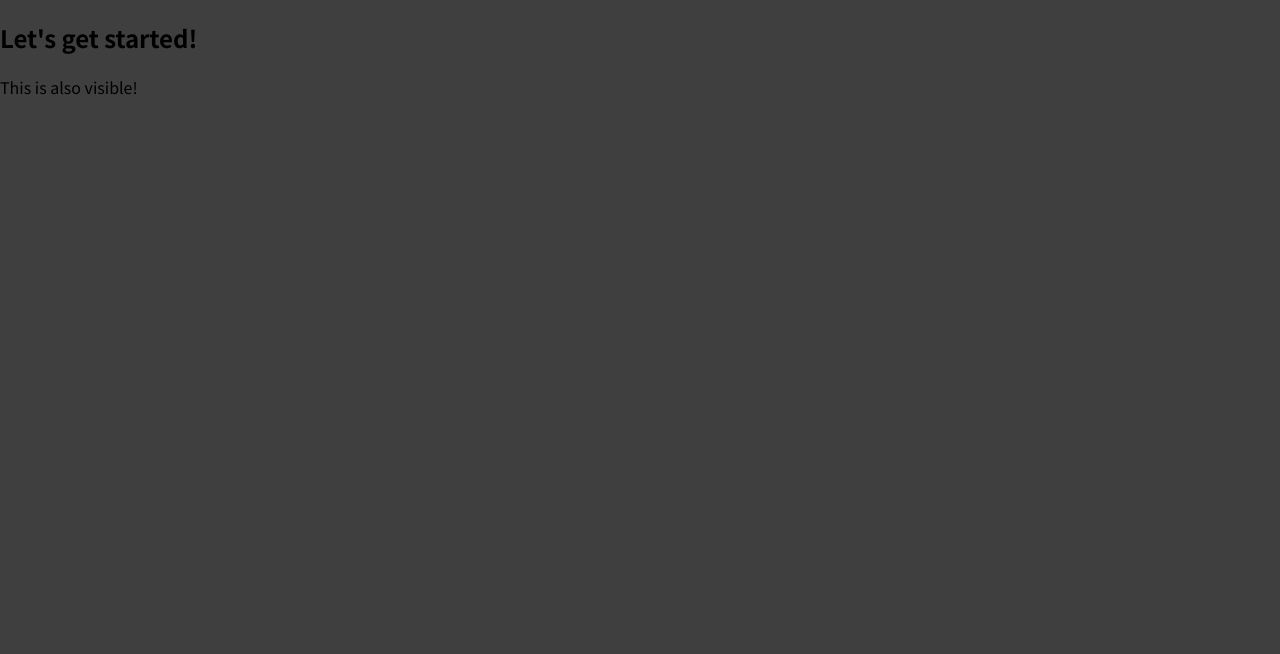
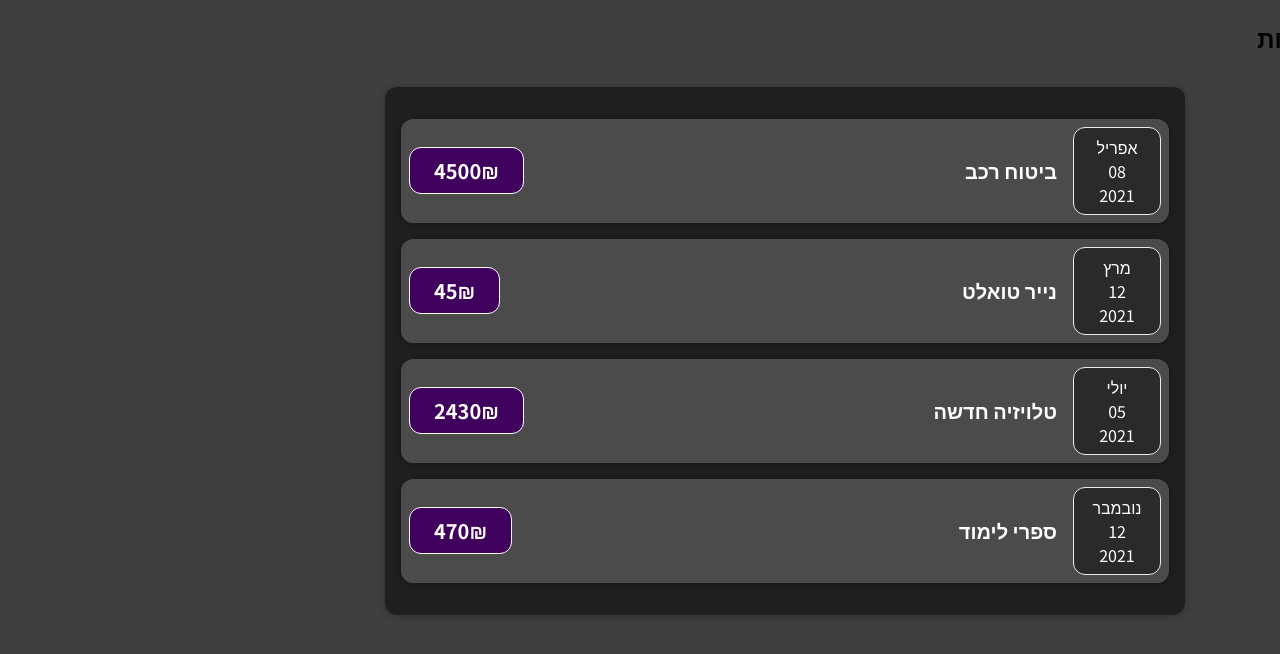
Before and after one commit to Avivblanero/Financial-Tracker, a JavaScript app: page / in a window 1280 px wide. Shown: the top 654 px of the page. Built offline with nearby package versions, Linux system fonts and the light colour scheme.

Commit message:
the last static stage

```diff
--- a/public/index.html
+++ b/public/index.html
@@ -1,14 +1,12 @@
 <!DOCTYPE html>
-<html lang="en">
+<html lang="he">
+
 <head>
   <meta charset="utf-8" />
   <link rel="icon" href="%PUBLIC_URL%/favicon.ico" />
   <meta name="viewport" content="width=device-width, initial-scale=1" />
   <meta name="theme-color" content="#000000" />
-    <meta
-      name="description"
-      content="Web site created using create-react-app"
-    />
+  <meta name="description" content="Web site created using create-react-app" />
   <link rel="apple-touch-icon" href="%PUBLIC_URL%/logo192.png" />
   <!--
       manifest.json provides metadata used when your web app is installed on a
@@ -26,6 +24,7 @@
     -->
   <title>React App</title>
 </head>
+
 <body>
   <noscript>You need to enable JavaScript to run this app.</noscript>
   <div id="root"></div>
@@ -40,4 +39,5 @@
       To create a production bundle, use `npm run build` or `yarn build`.
     -->
 </body>
+
 </html>
--- a/src/App.js
+++ b/src/App.js
@@ -1,8 +1,19 @@
+import Expenses from "./components/Expenses";
+
+
 function App() {
+  const expenses = [
+    { id: 'e1', title: 'ביטוח רכב', amount: 4500, date: new Date(2021, 3, 8) },
+    { id: 'e2', title: 'נייר טואלט', amount: 45, date: new Date(2021, 2, 12) },
+    { id: 'e3', title: 'טלויזיה חדשה', amount: 2430, date: new Date(2021, 6, 5) },
+    { id: 'e4', title: 'ספרי לימוד', amount: 470, date: new Date(2021, 10, 12) },
+  ];
+
   return (
     <div>
-      <h2>Let's get started!</h2>
-      <p>This is also visible!</p>
+      <h2>מחשבון הוצאות</h2>
+      <Expenses item={expenses} />
+
     </div>
   );
 }
--- /dev/null
+++ b/src/components/Card.css
@@ -0,0 +1,4 @@
+.card {
+    border-radius: 12px;
+    box-shadow: 0 1px 8px rgba(0, 0, 0, 0.25);
+}
--- /dev/null
+++ b/src/components/Card.js
@@ -0,0 +1,13 @@
+import './Card.css';
+
+
+function Card(props) {
+    const classes = 'card ' + props.className;
+    return (
+        <div className={classes}>
+            {props.children}
+        </div>
+    );
+}
+
+export default Card;
--- /dev/null
+++ b/src/components/ExpenseDate.css
@@ -0,0 +1,26 @@
+.expense-date {
+    display: flex;
+    flex-direction: column;
+    width: 5.5rem;
+    height: 5.5rem;
+    border: 1px solid #ececec;
+    background-color: #2a2a2a;
+    color: white;
+    border-radius: 12px;
+    align-items: center;
+    justify-content: center;
+}
+
+.expense-date__month {
+    font-size: 0.75rem;
+    font-weight: bold;
+}
+
+.expense-date__year {
+    font-size: 0.75rem;
+}
+
+.expense-date__day {
+    font-size: 1.5rem;
+    font-weight: bold;
+}
--- /dev/null
+++ b/src/components/ExpenseDate.js
@@ -0,0 +1,17 @@
+import './ExpenseDate.css';
+
+function ExpenseDate(props) {
+    const month = props.date.toLocaleString('he-IL', { month: 'long' });
+    const day = props.date.toLocaleString('he-IL', { day: '2-digit' });
+    const year = props.date.getFullYear();
+
+    return (
+        <div className='expense-date'>
+            <div className='expense-date_month'>{month}</div>
+            <div className='expense-date_day'>{day}</div>
+            <div className='expense-date_year'>{year}</div>
+        </div>
+    );
+}
+
+export default ExpenseDate;
--- /dev/null
+++ b/src/components/ExpenseItem.css
@@ -0,0 +1,55 @@
+.expense-item {
+    direction: rtl;
+    display: flex;
+    justify-content: space-between;
+    align-items: center;
+    padding: 0.5rem;
+    margin: 1rem 0;
+    background-color: #4b4b4b;
+}
+
+.expense-item__description {
+    display: flex;
+    flex-direction: column;
+    gap: 1rem;
+    align-items: flex-end;
+    flex-flow: column-reverse;
+    justify-content: flex-start;
+    flex: 1;
+}
+
+.expense-item h2 {
+    color: #3a3a3a;
+    font-size: 1rem;
+    flex: 1;
+    margin: 0 1rem;
+    color: white;
+}
+
+.expense-item__price {
+    font-size: 1rem;
+    font-weight: bold;
+    color: white;
+    background-color: #40005d;
+    border: 1px solid white;
+    padding: 0.5rem;
+    border-radius: 12px;
+}
+
+@media (min-width: 580px) {
+    .expense-item__description {
+        flex-direction: row;
+        align-items: center;
+        justify-content: flex-start;
+        flex: 1;
+    }
+
+    .expense-item__description h2 {
+        font-size: 1.25rem;
+    }
+
+    .expense-item__price {
+        font-size: 1.25rem;
+        padding: 0.5rem 1.5rem;
+    }
+}
--- /dev/null
+++ b/src/components/ExpenseItem.js
@@ -0,0 +1,17 @@
+import './ExpenseItem.css';
+import Card from './Card';
+import ExpenseDate from './ExpenseDate';
+
+function ExpenseItem(props) {
+    return (
+        <Card className='expense-item'>
+            <ExpenseDate date={props.date} />
+            <div className='expense-item__description'>
+                <h2>{props.title}</h2>
+                <div className='expense-item__price'>{props.amount}₪</div>
+            </div>
+        </Card>
+    );
+}
+
+export default ExpenseItem;
--- /dev/null
+++ b/src/components/Expenses.css
@@ -0,0 +1,8 @@
+.expenses {
+    padding: 1rem;
+    background-color: rgb(31, 31, 31);
+    margin: 2rem auto;
+    width: 50rem;
+    max-width: 95%;
+
+}
--- /dev/null
+++ b/src/components/Expenses.js
@@ -0,0 +1,17 @@
+import './Expenses.css';
+import Card from './Card';
+import ExpenseItem from './ExpenseItem';
+
+function Expenses(props) {
+
+    return (
+        <Card className='expenses'>
+            <ExpenseItem title={props.item[0].title} amount={props.item[0].amount} date={props.item[0].date} />
+            <ExpenseItem title={props.item[1].title} amount={props.item[1].amount} date={props.item[1].date} />
+            <ExpenseItem title={props.item[2].title} amount={props.item[2].amount} date={props.item[2].date} />
+            <ExpenseItem title={props.item[3].title} amount={props.item[3].amount} date={props.item[3].date} />
+        </Card>
+    );
+}
+
+export default Expenses;
--- a/src/index.css
+++ b/src/index.css
@@ -9,6 +9,7 @@
 }
 
 body {
+  direction: rtl;
   margin: 0;
   background-color: #3f3f3f;
 }
```
Also changed, not shown: 1 other file (tests, documents, lock files or other folders). Lines whose indentation alone changed are shown as unchanged.
